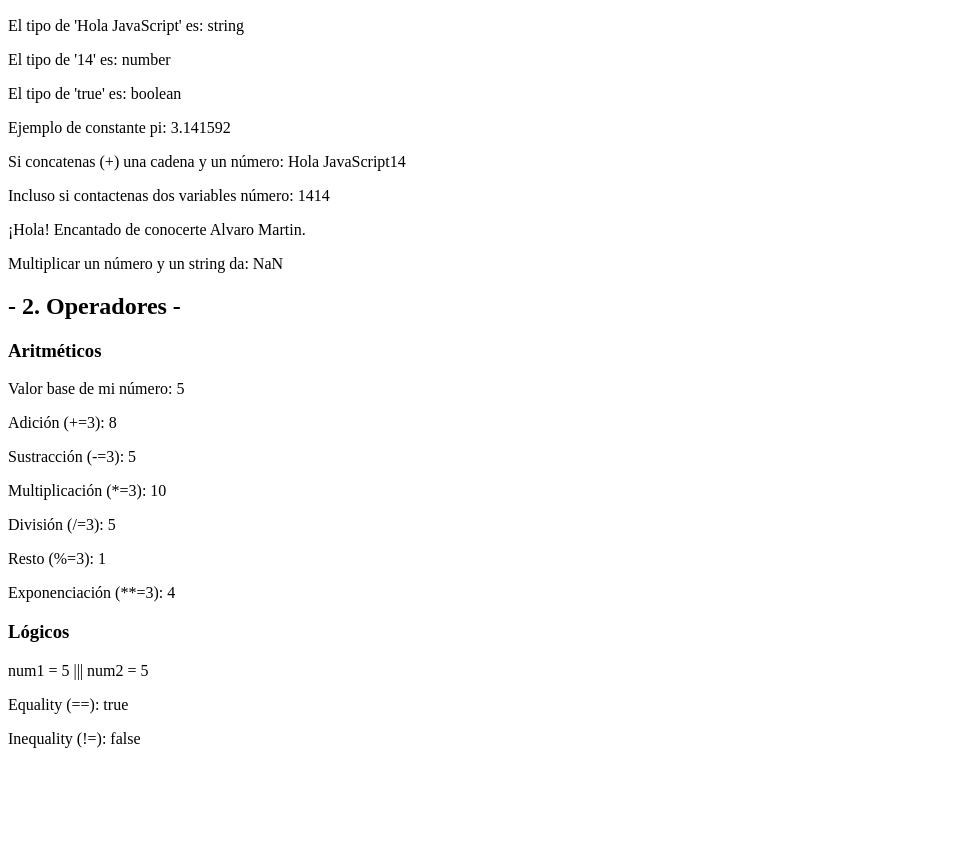
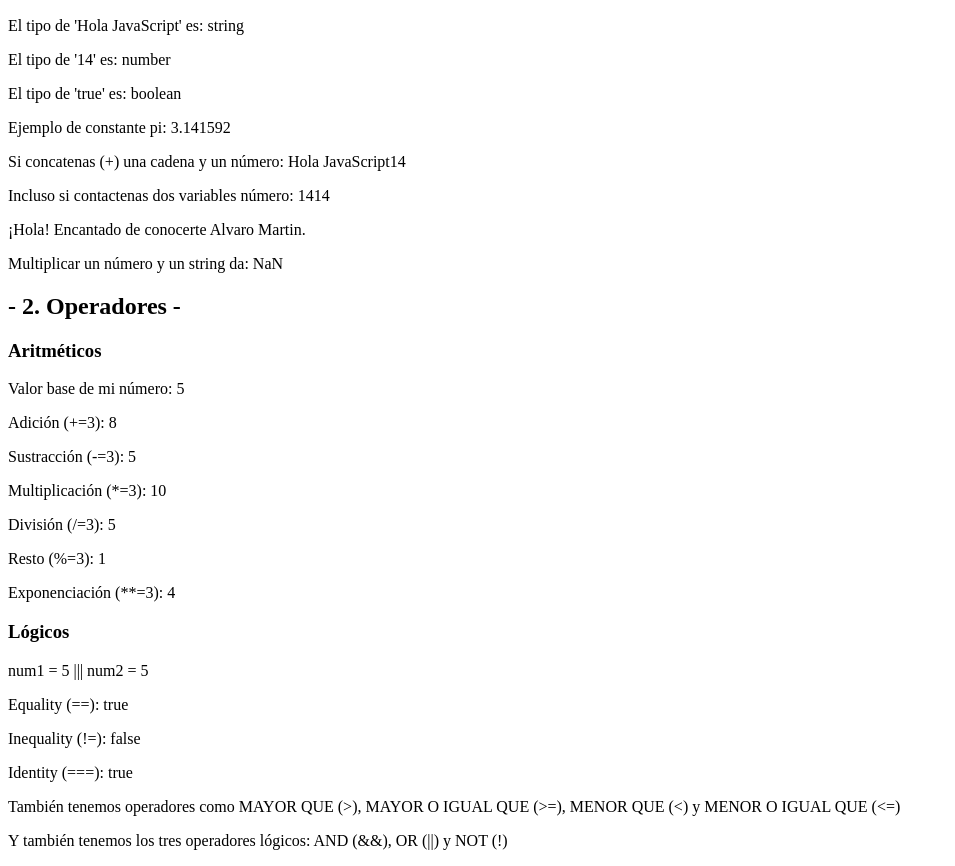
Before and after one commit to alvaromago/JavaScript-Learning, a plain HTML site: page teoria.html in a window 1280 px wide. Shown: the part 110-976 px from the top of the page, without its empty margins (0-955 px from the left). Before the commit the page ends 874 px from the top, so only its background shows below. Drawn offline with Linux system fonts and the light colour scheme.

Commit message:
operadores lógicos js

```diff
--- a/js/teoria/operadores.js
+++ b/js/teoria/operadores.js
@@ -31,5 +31,8 @@ document.write("<h3>Lógicos</h3>");
 $num1 = 5;
 let $num2 = 5;
 document.write(`<p>num1 = ${$num1} ||| num2 = ${$num2}</p>`);
-document.write("<p>Equality (==): " + ($num1 == $num2) + "</p>");
+document.write("<p>Equality (==): " + ($num1 == $num2) + "</p>"); // Son lo mismo? (sin incluir tipo)
 document.write("<p>Inequality (!=): " + ($num1 != $num2) + "</p>");
+document.write("<p>Identity (===): " + ($num1 === $num2) + "</p>"); // Son lo mismo? (incluyendo tipo)
+document.write("<p>También tenemos operadores como MAYOR QUE (>), MAYOR O IGUAL QUE (>=), MENOR QUE (<) y MENOR O IGUAL QUE (<=)</p>");
+document.write("<p>Y también tenemos los tres operadores lógicos: AND (&&), OR (||) y NOT (!)</p>");
```
Also changed, not shown: index.html (+1 -1 lines).
